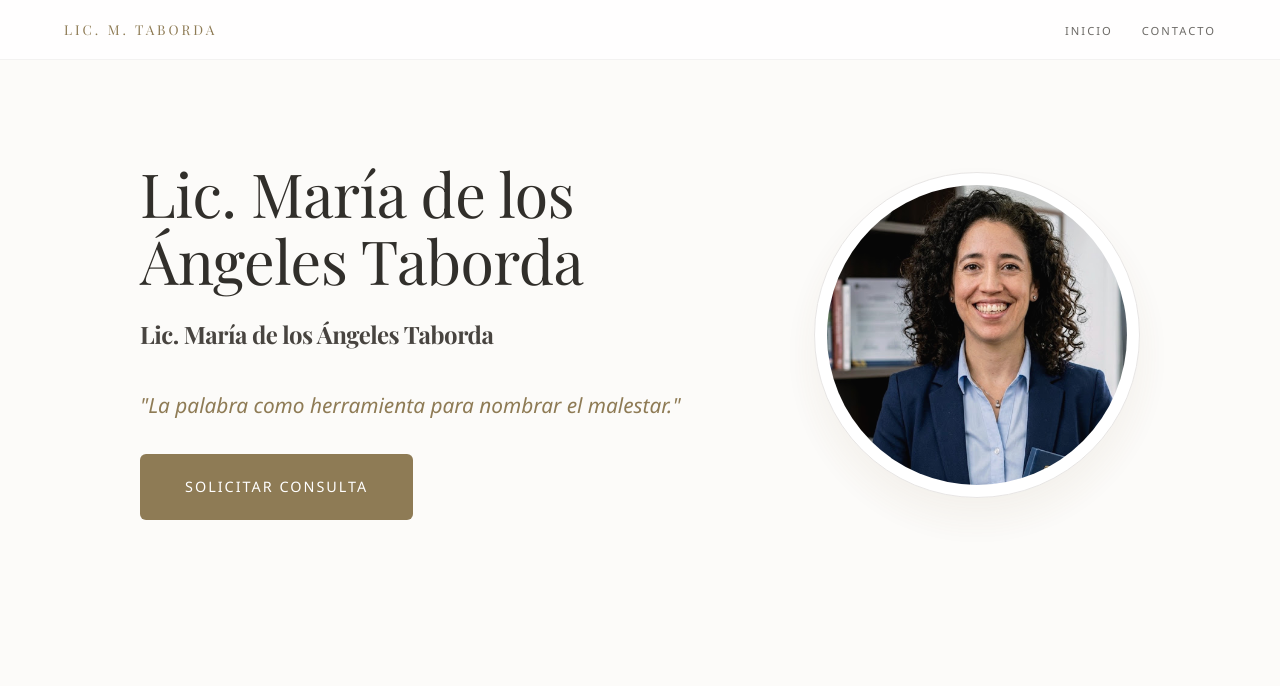
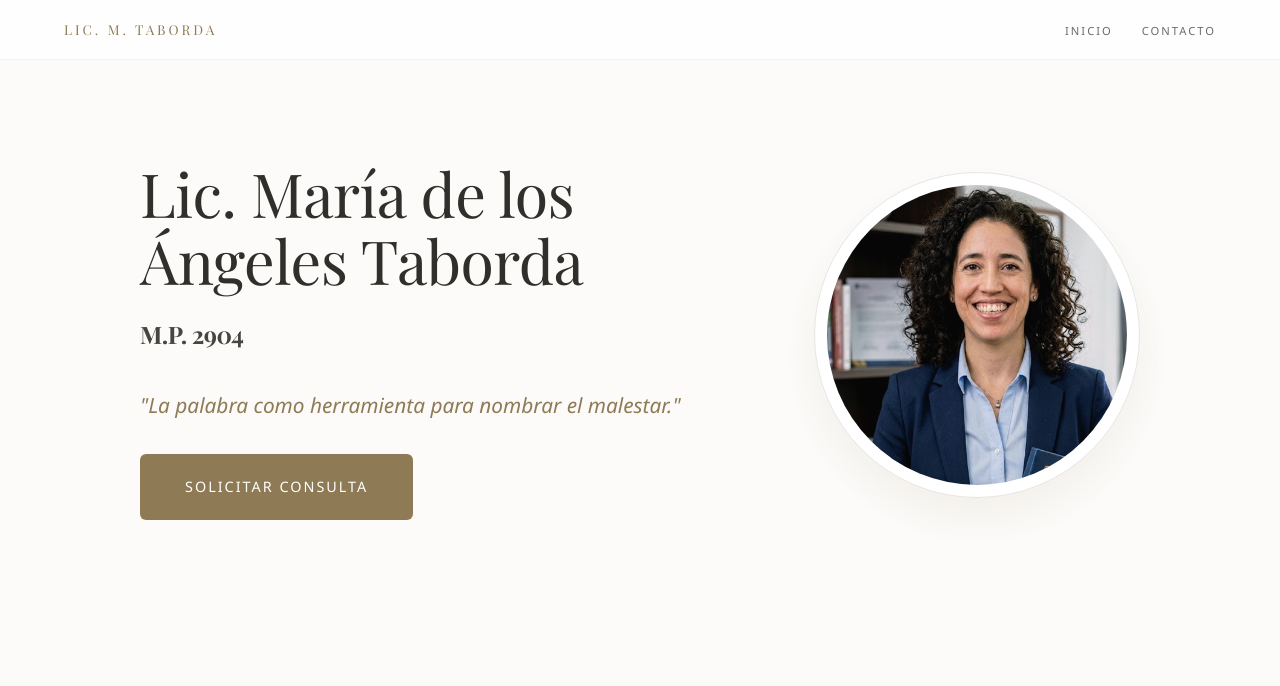
Before and after one commit to Mdanny-1983/lic-maria-taborda-web, a plain HTML site: page index.html in a window 1280 px wide. Shown: the top 686 px of the page. Drawn offline with nearby package versions, Linux system fonts and the light colour scheme; a web font is replaced by a local one.

Commit message:
Update index.html

```diff
--- a/index.html
+++ b/index.html
@@ -248,7 +248,7 @@
         <div class="hero-container">
             <div class="hero-text">
                 <h1>Lic. María de los Ángeles Taborda</h1>
-				 <h2>Lic. María de los Ángeles Taborda</h2>
+				 <h2>M.P. 2904 </h2>
                 <p>"La palabra como herramienta para nombrar el malestar."</p>
                 <a href="#contacto" class="btn-principal" style="width: auto;">Solicitar consulta</a>
             </div>
```
